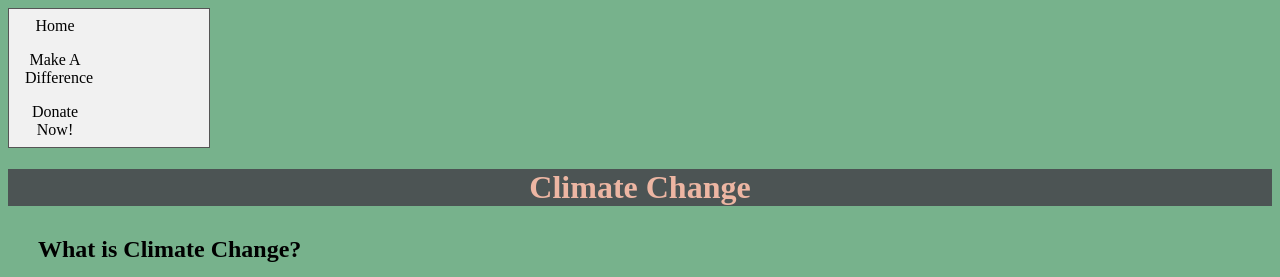
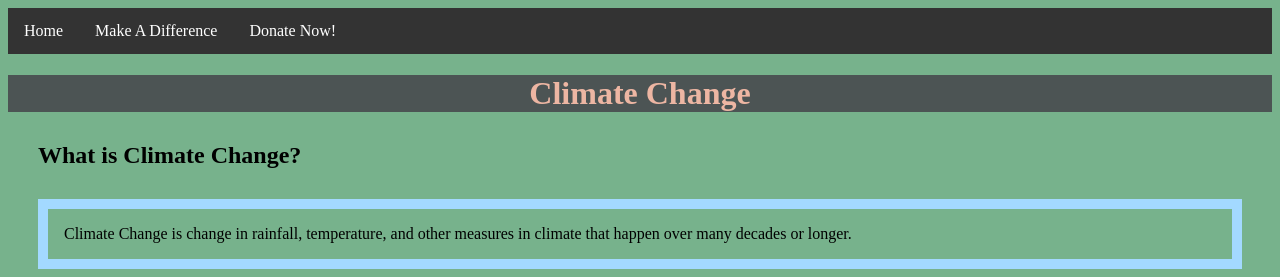
Before and after one commit to advi-b/advi-b.github.io, a plain HTML site: page index.html in a window 1280 px wide. Shown: the top 277 px of the page. Drawn offline with Linux system fonts and the light colour scheme.

Commit message:
Add files via upload

```diff
--- a/index.css
+++ b/index.css
@@ -23,60 +23,30 @@ ol {
     border-style: solid;
     border-color: #a3d9ff;
     margin: 30px;
-    text-align: left;
+    text-align: center;
 
-}
-ol,ul {
-	list-style: none;
-}
-li a {
-    display: block;
-    width: 60px;
 }
 ul {
   list-style-type: none;
   margin: 0;
   padding: 0;
-    width: 60px;
+  overflow: hidden;
+  background-color: #333;
+}
+
+li {
+  float: left;
 }
 
 li a {
   display: block;
-  }
-  ul {
-    list-style-type: none;
-    margin: 0;
-    padding: 0;
-    width: 200px;
-    background-color: #f1f1f1;
-  }
-
-  li a {
-    display: block;
-    color: #000;
-    padding: 8px 16px;
+  color: white;
+  text-align: center;
+  padding: 14px 16px;
   text-decoration: none;
 }
 
-  /* Change the link color on hover */
+/* Change the link color to #111 (black) on hover */
 li a:hover {
-    background-color: #555;
-    color: white;
+  background-color: #111;
 }
-
-.active {
-    background-color: #4CAF50;
-    color: white;
-  }
-  ul {
-    border: 1px solid #555;
-  }
-
-  li {
-    text-align: center;
-    border-bottom: 1px solid #555;
-  }
-
-  li {
-    border-bottom: none;
-  }
```
Lines whose indentation alone changed are shown as unchanged.
